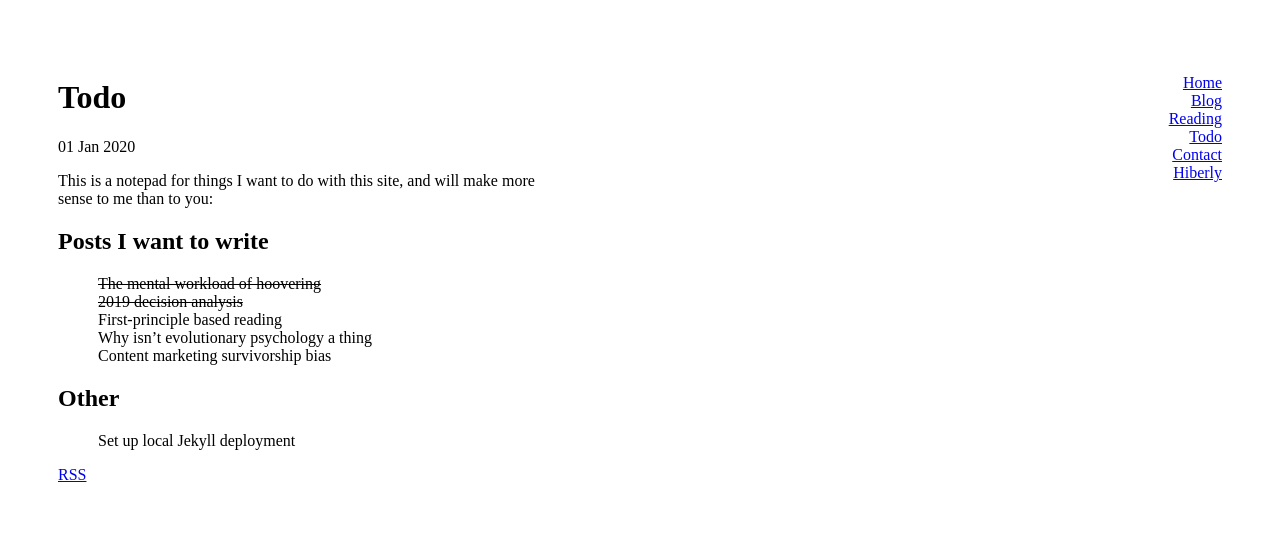
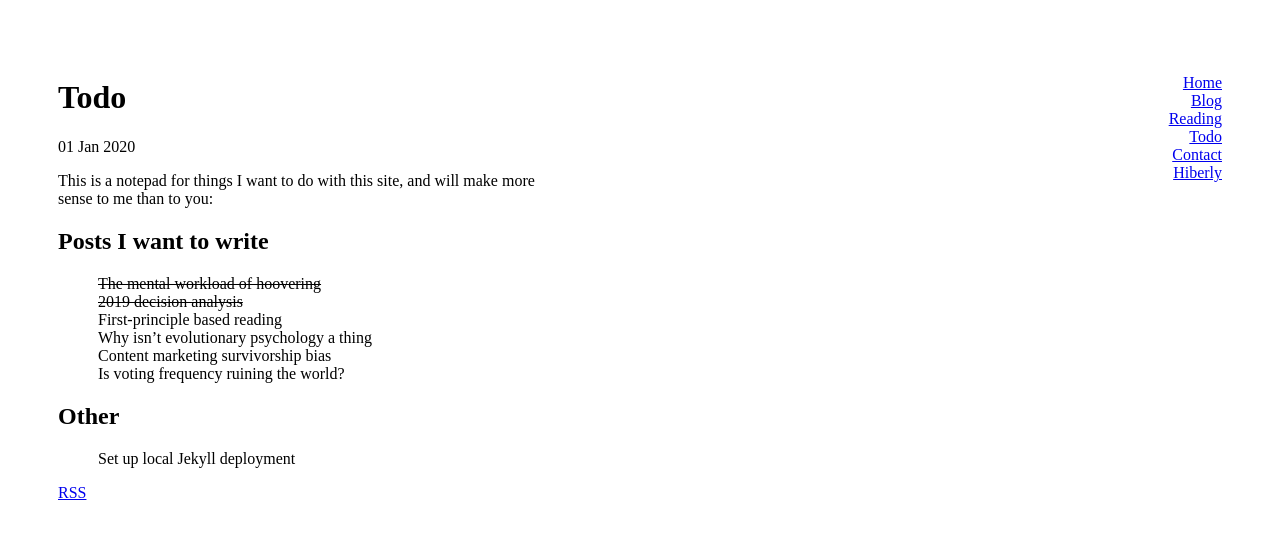
Before and after one commit to jamesefhawkins/jamesefhawkins.github.io, a Jekyll site: the page built from todo/index.md, in a window 1280 px wide. Shown: the top 539 px of the page. Built offline with Jekyll 4.4.1, drawn with Linux system fonts in a browser that asks for light colours.

Commit message:
added a voting idea to the todo list

```diff
--- a/todo/index.md
+++ b/todo/index.md
@@ -12,6 +12,7 @@ This is a notepad for things I want to do with this site, and will make more sen
 * First-principle based reading
 * Why isn't evolutionary psychology a thing
 * Content marketing survivorship bias
+* Is voting frequency ruining the world?
 
 ## Other
 * Set up local Jekyll deployment
```
